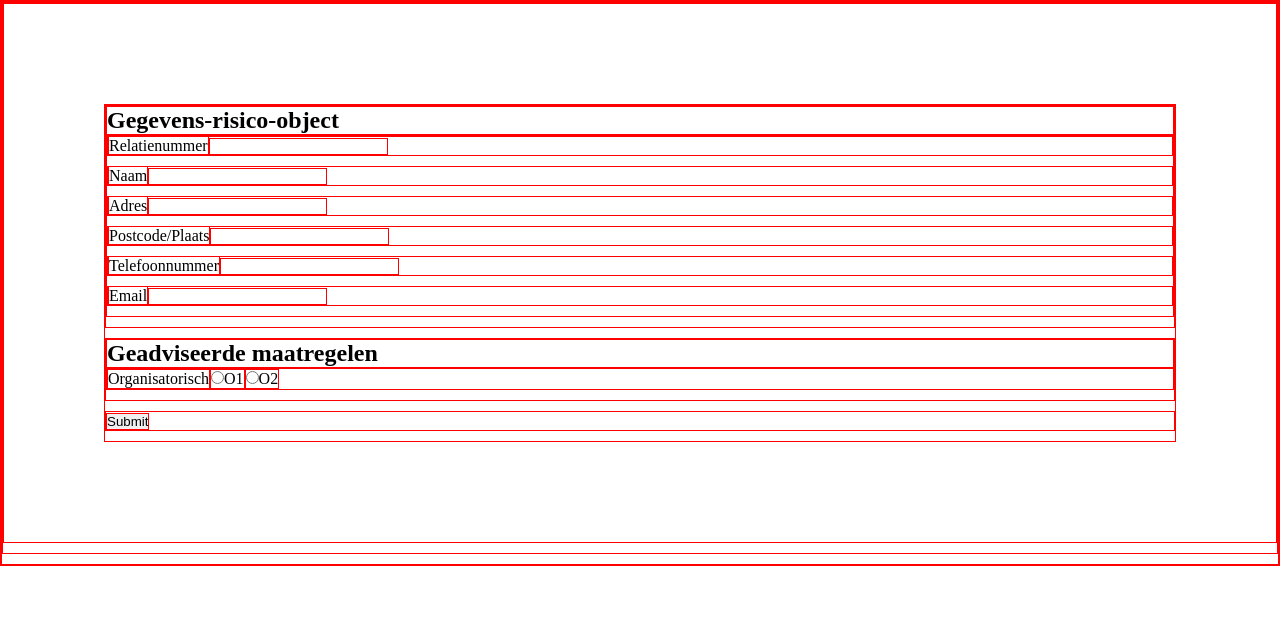
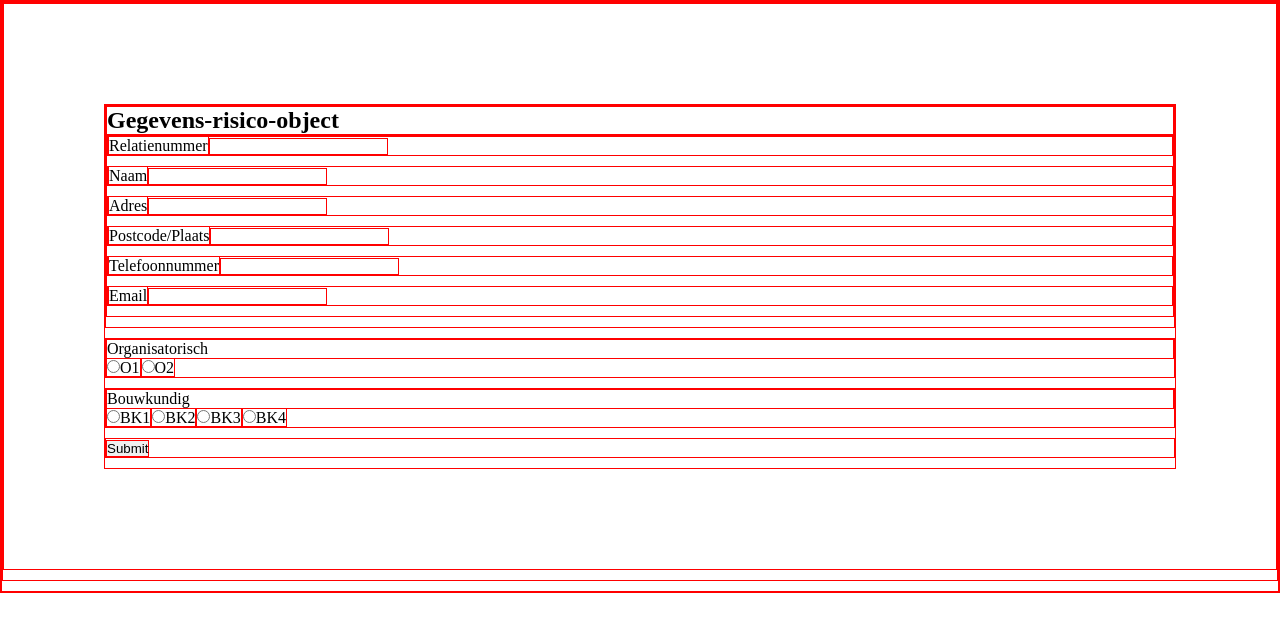
Before and after one commit to EAM26/bardeal-app-frontend, a React (Vite) app: page /alarm in a window 1280 px wide. Shown: the top 632 px of the page. Built offline with nearby package versions, Linux system fonts and the light colour scheme.

Commit message:
Add RowRadioButtons component.

```diff
--- a/src/alarmIntakeForm/AlarmIntakeForm.jsx
+++ b/src/alarmIntakeForm/AlarmIntakeForm.jsx
@@ -1,20 +1,36 @@
 import React, {useRef, useState} from 'react';
 import './AlarmIntakeForm.css';
-import handleIntakeForm from "../utils/postForm.js";
 import Button from "../components/Button.jsx";
+import RowRadioButtons from "../components/RowRadioButtons.jsx";
 
 function AlarmIntakeForm() {
-    const [selected, setSelected] = useState('');
+    const [formValues, setFormValues] = useState('');
     const formRef = useRef();
 
     const handleChange = (e) => {
-        setSelected(e.target.value);
+        const { name, value } = e.target;
+        setFormValues((prevValues) => ({
+            ...prevValues,
+            [name]: value,
+        }));
     };
 
+
     const handleSubmit = async (e) => {
-        console.log("button clicked");
+        console.log(e.target.value);
         e.preventDefault();
+        const formData = new FormData(formRef.current);
+        for (let [key, value] of formData.entries()) {
+            console.log(`${key}: ${value}`);
+            // const success = await handleIntakeForm(formRef);
+            // if (success) {
+            //     console.log("Form created and submitted");
+            // } else {
+            //     console.log("Form submission failed");
+            // }
         }
+    }
+
 
         return (
             <div className="outer-container">
@@ -36,29 +52,26 @@ function AlarmIntakeForm() {
                                 <input id="email-ro" type="email"/></div>
                         </div>
                     </div>
-                <div className="adv-measures">
-                    <h2>Geadviseerde maatregelen</h2>
-                    <div className="measure-items">
-                        <p>Organisatorisch</p>
+                    <RowRadioButtons
+                        className="measure-items"
+                        type="radio"
+                        name="Organisatorisch"
+                        selected={formValues}
+                        handleChange={handleChange}
+                        options={['O1', 'O2']}/>
+                    <RowRadioButtons
+                        className="measure-items"
+                        type="radio"
+                        name="Bouwkundig"
+                        selected={formValues}
+                        handleChange={handleChange}
+                        options={['BK1', 'BK2', 'BK3', 'BK4']}/>
 
-                        {['O1', 'O2'].map((option) => (
-                            <label key={option}>
-                                <input
-                                    type="radio"
-                                    name="alarm"
-                                    value={option}
-                                    checked={selected === option}
-                                    onChange={handleChange}
-                                />
-                                {option}
-                            </label>
-                        ))}
-                    </div>
-                </div>
                     <Button type="submit">Submit</Button>
                 </form>
             </div>
         );
+
 }
 
 export default AlarmIntakeForm;
--- /dev/null
+++ b/src/components/RowRadioButtons.jsx
@@ -0,0 +1,24 @@
+import React from 'react';
+
+function RowRadioButtons({type, name, selected, handleChange, options}) {
+    return (
+        <div>
+            <p>{name}</p>
+
+            {options.map((option) => (
+                <label key={option}>
+                    <input
+                        type={type}
+                        name={name}
+                        value={option}
+                        checked={selected === option}
+                        onChange={handleChange}
+                    />
+                    {option}
+                </label>
+            ))}
+        </div>
+    );
+}
+
+export default RowRadioButtons;
```
Lines whose indentation alone changed are shown as unchanged.
